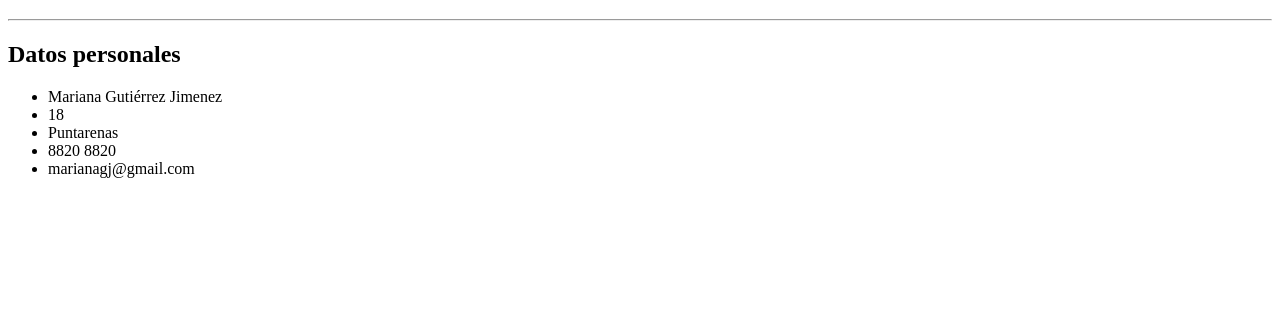
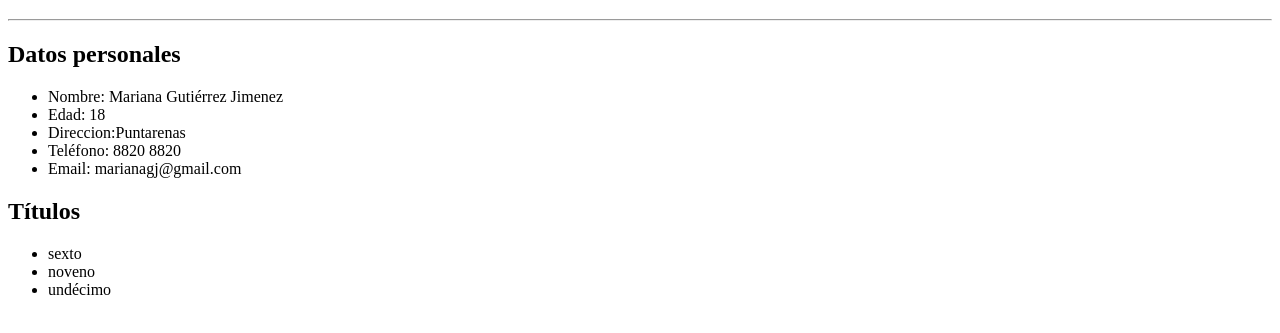
Before and after one commit to mayigj/proyecto-repositorio, a plain HTML site: page index.html in a window 1280 px wide. Shown: the part 61-394 px from the top of the page. Drawn offline with Linux system fonts and the light colour scheme.

Commit message:
segundo commit. titulos

```diff
--- a/index.html
+++ b/index.html
@@ -11,11 +11,18 @@
 
     <h2>Datos personales</h2>
     <ul>
-        <li>Mariana Gutiérrez Jimenez</li>
-        <li>18</li>
-        <li>Puntarenas</li>
-        <li>8820 8820</li>
-        <li>marianagj@gmail.com</li>
+        <li>Nombre: Mariana Gutiérrez Jimenez</li>
+        <li>Edad: 18</li>
+        <li>Direccion:Puntarenas</li>
+        <li>Teléfono: 8820 8820</li>
+        <li>Email: marianagj@gmail.com</li>
+    </ul>
+
+    <h2>Títulos</h2>
+    <ul>
+        <li>sexto</li>
+        <li>noveno</li>
+        <li>undécimo</li>
     </ul>
 </body>
 </html>
```
